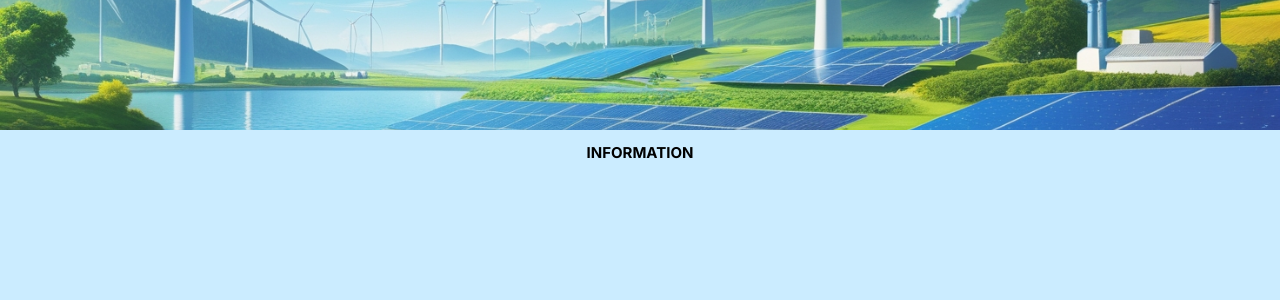
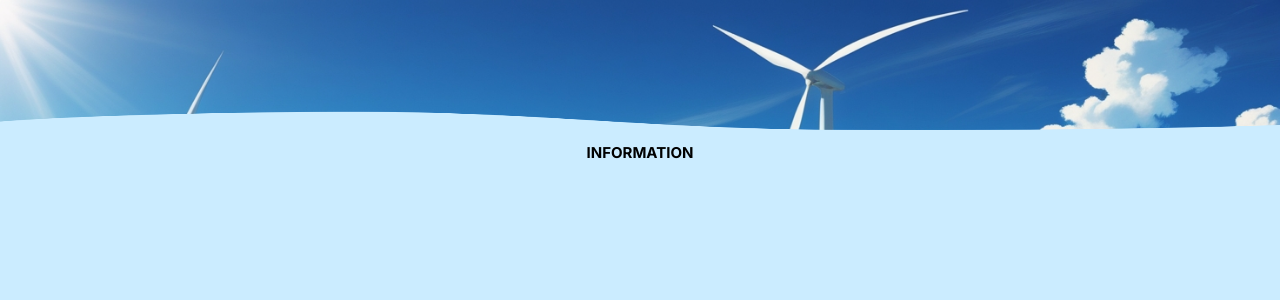
Before and after one commit to jhojantobonm/rei-app, a React (Vite) app: page / in a window 1280 px wide. Shown: the top 300 px of the page. Built offline with nearby package versions, Linux system fonts and the light colour scheme.

Commit message:
📄 Add Home.css to create masked head image
✨ Remove image to use it in the new css as background image

```diff
--- /dev/null
+++ b/src/pages/Home.css
@@ -0,0 +1,8 @@
+#mask-header{
+  background-image: url(../assets/renewable-energy.jpg);
+  background-repeat: no-repeat;
+  background-size: cover;
+  mask-image: url(../assets/mask-header.png);
+  mask-size: 100% 100%;
+
+}
--- a/src/pages/Home.tsx
+++ b/src/pages/Home.tsx
@@ -1,13 +1,12 @@
-import headImage from '../assets/renewable-energy.jpg'
+import './Home.css'
+
 
 export const Home = () => {
   return (
   <section data-testid='home-container'>
     <header>
-      <figure className="h-[130px]">
-        <img className='w-full h-full object-cover'
-          src={headImage}
-          alt="Renewable energy image"/>
+      <figure>
+        <div id='mask-header' className='w-full h-[130px]'></div>
       </figure>
       <h1 className="text-center text-2xl font-bold mt-5">INFORMATION</h1>
     </header>
```
Also changed, not shown: src/assets/mask-header.png (added).
